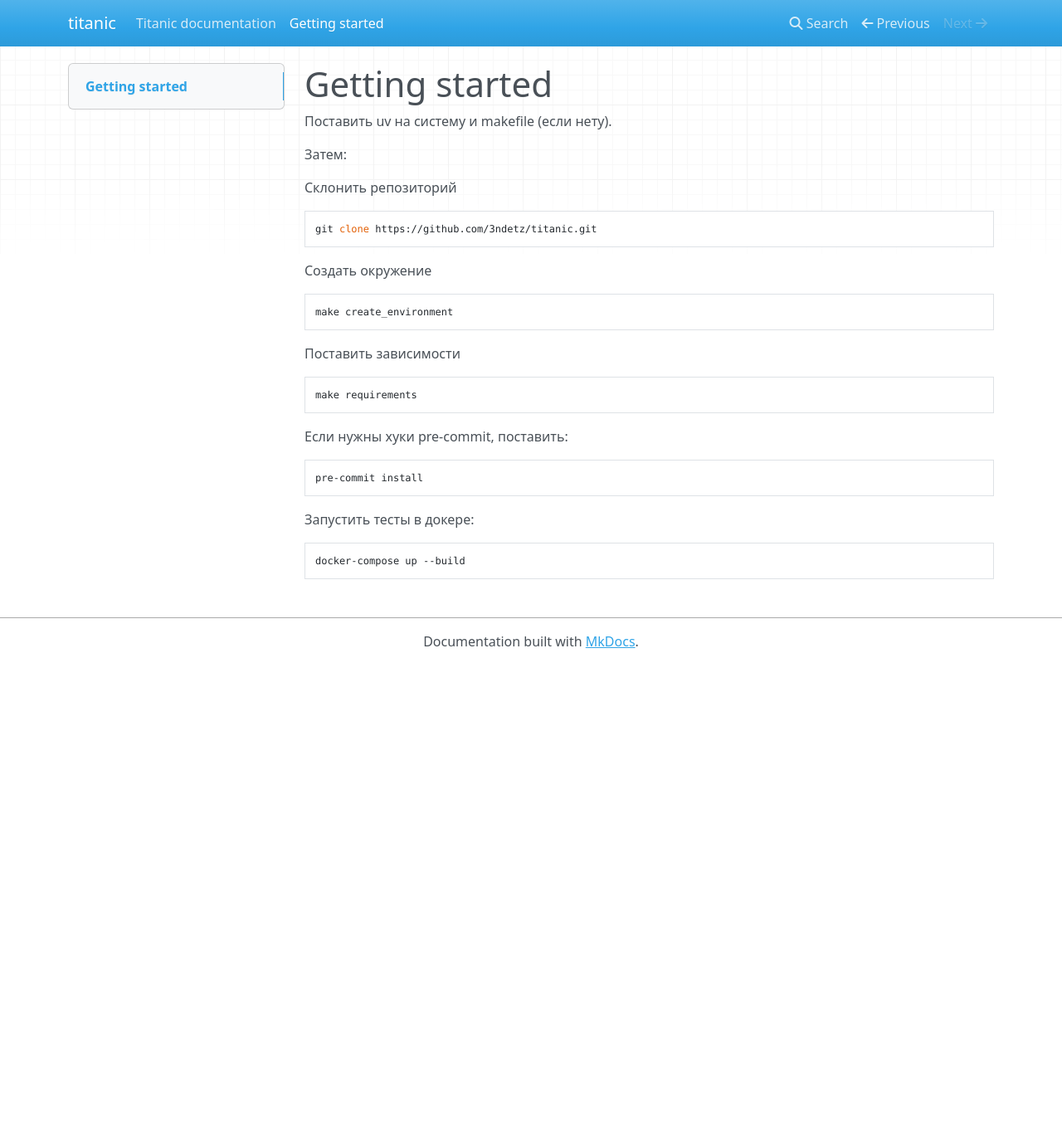
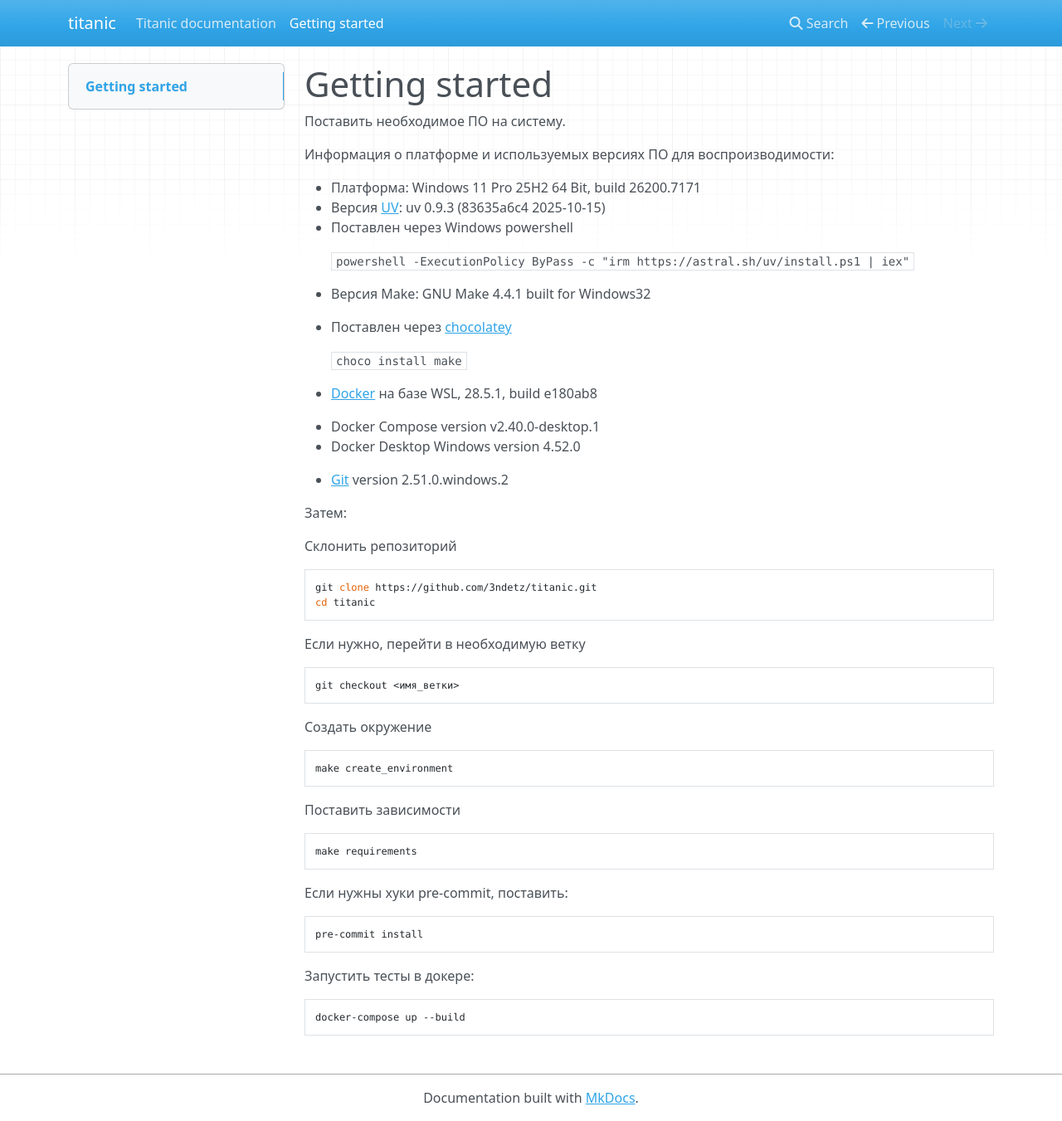
Before and after one commit to 3ndetz/titanic, an MkDocs documentation site: the page built from docs/docs/getting-started.md, in a window 1280 px wide and 1351 px high. Shown: the whole window at 83% size. Built offline with MkDocs 1.6.1, drawn with Linux system fonts in a browser that asks for light colours; nearby versions of some CDN libraries.

Commit message:
add package exact versions

````diff
--- a/docs/docs/getting-started.md
+++ b/docs/docs/getting-started.md
@@ -1,7 +1,26 @@
 Getting started
 ===============
 
-Поставить uv на систему и makefile (если нету).
+Поставить необходимое ПО на систему.
+
+Информация о платформе и используемых версиях ПО для воспроизводимости:
+
+- Платформа: Windows 11 Pro 25H2 64 Bit, build 26200.7171
+- Версия [UV](https://docs.astral.sh/uv/#installation): uv 0.9.3 (83635a6c4 2025-10-15)
+  - Поставлен через Windows powershell
+
+    `powershell -ExecutionPolicy ByPass -c "irm https://astral.sh/uv/install.ps1 | iex"`
+
+- Версия Make: GNU Make 4.4.1 built for Windows32
+  - Поставлен через [chocolatey](https://chocolatey.org/install)
+
+    `choco install make`
+
+- [Docker](https://www.docker.com/) на базе WSL, 28.5.1, build e180ab8
+  - Docker Compose version v2.40.0-desktop.1
+  - Docker Desktop Windows version 4.52.0
+
+- [Git](https://git-scm.com/) version 2.51.0.windows.2
 
 Затем:
 
@@ -9,6 +28,13 @@ Getting started
 
 ```bash
 git clone https://github.com/3ndetz/titanic.git
+cd titanic
+```
+
+Если нужно, перейти в необходимую ветку
+
+```bash
+git checkout <имя_ветки>
 ```
 
 Создать окружение
````
Also changed, not shown: docs/reports/hw1_initial.md (+8 -0 lines), pyproject.toml (+9 -9 lines).
